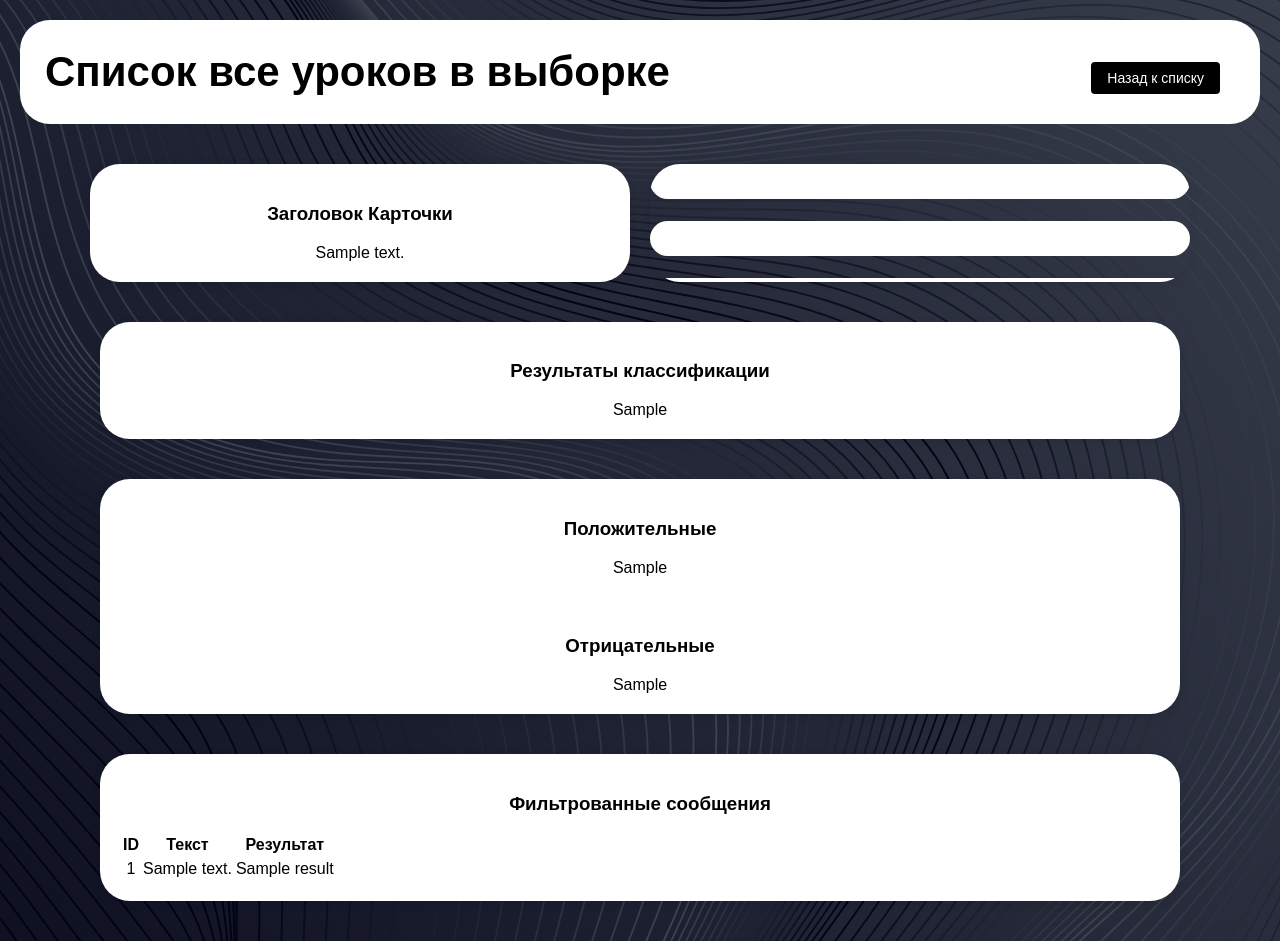
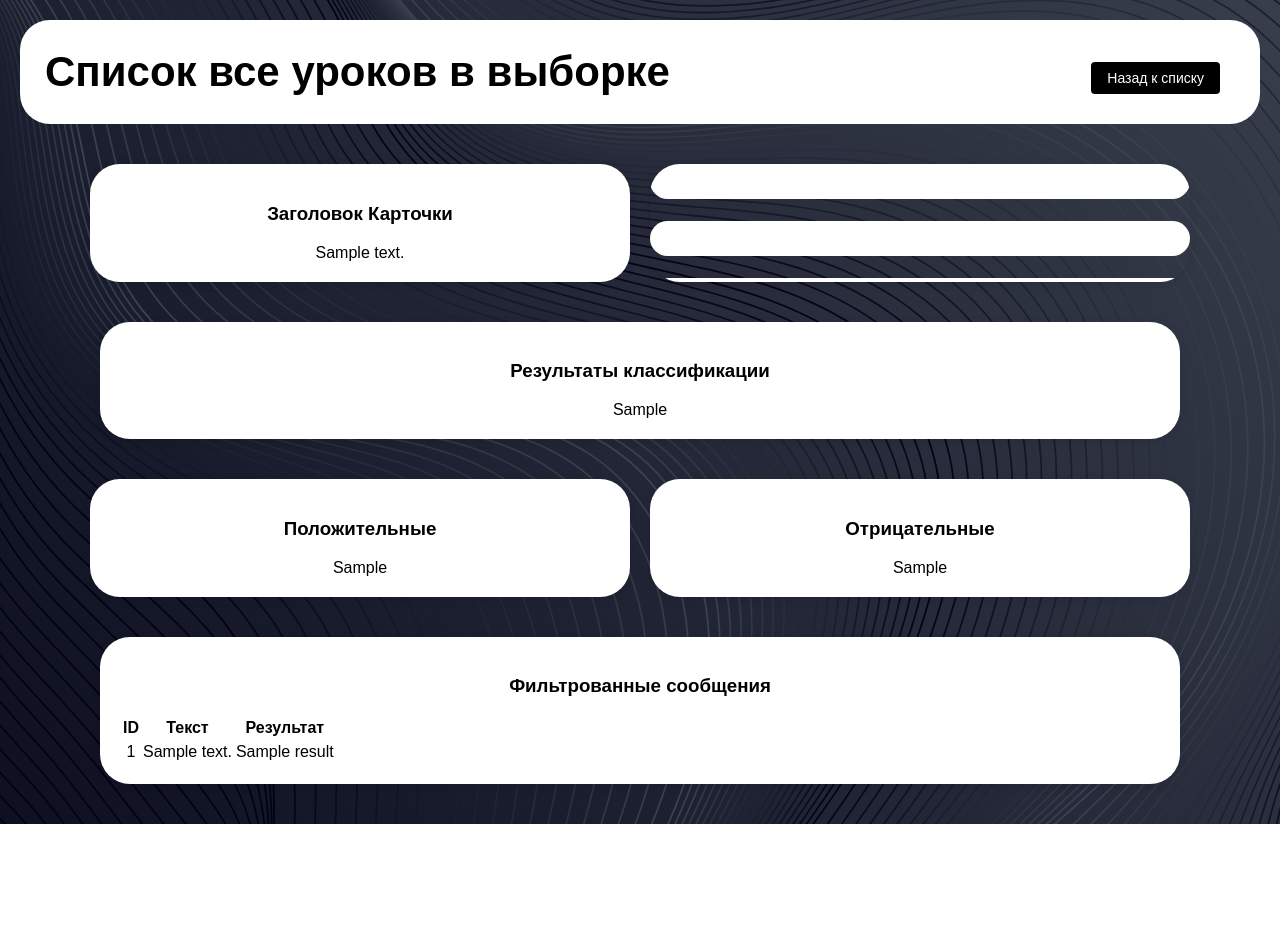
Before and after one commit to IsMarshev/DecontrolAQC, a Flask app: template src/templates/details.html in a window 1280 px wide. After the commit the page ends 824 px from the top, so only its background shows below. Run offline with Flask 3, Linux system fonts and the light colour scheme; the template is opened without the code that fills it: most values are stand-ins (such as "Sample title", 1, 10 or a date in 2020); some libraries are stand-ins or nearby versions.

Commit message:
сделал разделение пол и нег блоки

```diff
--- a/src/templates/details.html
+++ b/src/templates/details.html
@@ -43,12 +43,14 @@
                   {{ view_predictions | safe }}
               </div>
             </div>
-            <div class="card big">
+            <div class="card">
               <div class="card-content">
                 <h3>Положительные</h3>
             <!-- Выводим график -->
                   {{ view_positive_predictions | safe }}
               </div>
+            </div>
+            <div class="card">
               <div class="card-content">
                 <h3>Отрицательные</h3>
                 {{ view_negative_predictions| safe }}
```
